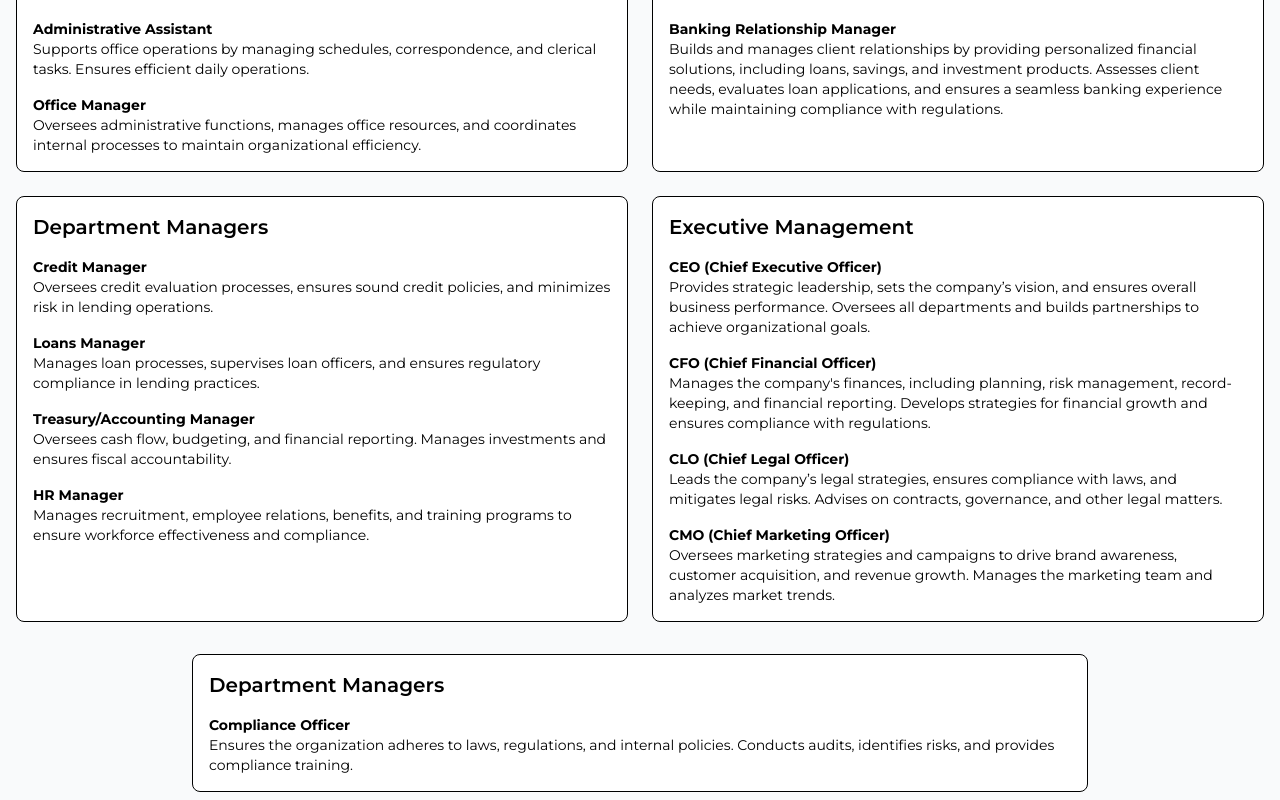
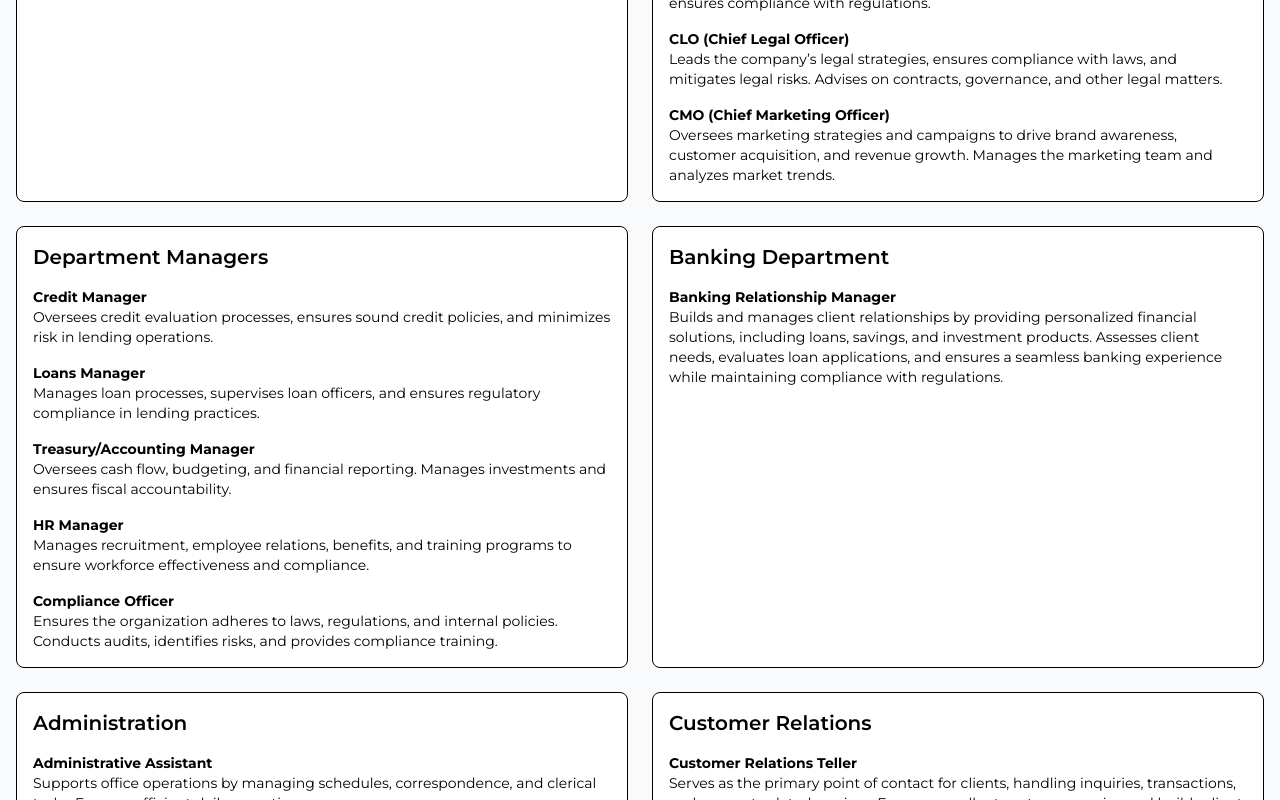
Before and after one commit to IURIS-Tech-Department/bank-neo, a Next.js app: page /careers in a window 1280 px wide. Shown: the part 440-1240 px from the top of the page. Built offline with nearby package versions, Linux system fonts and the light colour scheme.

Commit message:
feat: edit order careers and link learn more to disclaimer

```diff
--- a/src/app/components/careers/organization.tsx
+++ b/src/app/components/careers/organization.tsx
@@ -10,66 +10,6 @@ const OrganizationStructure = () => {
           name: "Partners",
           description:
             "Guide strategic decision-making and ensure the company meets its objectives. Provide oversight, contribute expertise, and monitor the organization's long-term sustainability.",
-        },
-      ],
-    },
-    {
-      title: "Customer Relations",
-      roles: [
-        {
-          name: "Customer Relations Teller",
-          description:
-            "Serves as the primary point of contact for clients, handling inquiries, transactions, and account-related services. Ensures excellent customer service and builds client trust.",
-        },
-      ],
-    },
-    {
-      title: "Administration",
-      roles: [
-        {
-          name: "Administrative Assistant",
-          description:
-            "Supports office operations by managing schedules, correspondence, and clerical tasks. Ensures efficient daily operations.",
-        },
-        {
-          name: "Office Manager",
-          description:
-            "Oversees administrative functions, manages office resources, and coordinates internal processes to maintain organizational efficiency.",
-        },
-      ],
-    },
-    {
-      title: "Banking Department",
-      roles: [
-        {
-          name: "Banking Relationship Manager",
-          description:
-            "Builds and manages client relationships by providing personalized financial solutions, including loans, savings, and investment products. Assesses client needs, evaluates loan applications, and ensures a seamless banking experience while maintaining compliance with regulations.",
-        },
-      ],
-    },
-    {
-      title: "Department Managers",
-      roles: [
-        {
-          name: "Credit Manager",
-          description:
-            "Oversees credit evaluation processes, ensures sound credit policies, and minimizes risk in lending operations.",
-        },
-        {
-          name: "Loans Manager",
-          description:
-            "Manages loan processes, supervises loan officers, and ensures regulatory compliance in lending practices.",
-        },
-        {
-          name: "Treasury/Accounting Manager",
-          description:
-            "Oversees cash flow, budgeting, and financial reporting. Manages investments and ensures fiscal accountability.",
-        },
-        {
-          name: "HR Manager",
-          description:
-            "Manages recruitment, employee relations, benefits, and training programs to ensure workforce effectiveness and compliance.",
         },
       ],
     },
@@ -99,12 +39,68 @@ const OrganizationStructure = () => {
       ],
     },
     {
-      title: "Compliance Officer",
+      title: "Department Managers",
       roles: [
+        {
+          name: "Credit Manager",
+          description:
+            "Oversees credit evaluation processes, ensures sound credit policies, and minimizes risk in lending operations.",
+        },
+        {
+          name: "Loans Manager",
+          description:
+            "Manages loan processes, supervises loan officers, and ensures regulatory compliance in lending practices.",
+        },
+        {
+          name: "Treasury/Accounting Manager",
+          description:
+            "Oversees cash flow, budgeting, and financial reporting. Manages investments and ensures fiscal accountability.",
+        },
+        {
+          name: "HR Manager",
+          description:
+            "Manages recruitment, employee relations, benefits, and training programs to ensure workforce effectiveness and compliance.",
+        },
         {
           name: "Compliance Officer",
           description:
             "Ensures the organization adheres to laws, regulations, and internal policies. Conducts audits, identifies risks, and provides compliance training.",
+        },
+      ],
+
+    },
+    {
+      title: "Banking Department",
+      roles: [
+        {
+          name: "Banking Relationship Manager",
+          description:
+            "Builds and manages client relationships by providing personalized financial solutions, including loans, savings, and investment products. Assesses client needs, evaluates loan applications, and ensures a seamless banking experience while maintaining compliance with regulations.",
+        },
+      ],
+    },
+    {
+      title: "Administration",
+      roles: [
+        {
+          name: "Administrative Assistant",
+          description:
+            "Supports office operations by managing schedules, correspondence, and clerical tasks. Ensures efficient daily operations.",
+        },
+        {
+          name: "Office Manager",
+          description:
+            "Oversees administrative functions, manages office resources, and coordinates internal processes to maintain organizational efficiency.",
+        },
+      ],
+    },
+    {
+      title: "Customer Relations",
+      roles: [
+        {
+          name: "Customer Relations Teller",
+          description:
+            "Serves as the primary point of contact for clients, handling inquiries, transactions, and account-related services. Ensures excellent customer service and builds client trust.",
         },
       ],
     },
@@ -115,7 +111,7 @@ const OrganizationStructure = () => {
       <div className="max-w-7xl mx-auto">
         <h1 className="text-3xl font-bold text-center mb-8">Organization Structure</h1>
         <div className="grid grid-cols-1 md:grid-cols-2 gap-6">
-          {sections.slice(0, -1).map((section, index) => (
+          {sections.map((section, index) => (
             <div
               key={index}
               className="border border-black p-4 rounded-lg bg-white"
@@ -132,25 +128,10 @@ const OrganizationStructure = () => {
             </div>
           ))}
         </div>
-
-        <div className="flex justify-center items-center mt-8">
-          <div className="border border-black p-4 rounded-lg bg-white max-w-4xl w-full">
-            <h2 className="text-xl font-semibold mb-4">Department Managers</h2>
-            <div className="space-y-4">
-              {sections[sections.length - 1].roles.map((role, idx) => (
-                <div key={idx}>
-                  <h3 className="text-sm font-bold">{role.name}</h3>
-                  <p className="text-sm">{role.description}</p>
-                </div>
-              ))}
-            </div>
-          </div>
-        </div>
-
         {/* Tombol Join Us */}
         <div className="text-center mt-10">
           <p className="text-lg mb-4">Interested in joining our team?</p>
-          <Link href="/about-us">
+          <Link href="/support">
             <button className="border-2 border-black text-black py-2 px-6 rounded-lg text-lg hover:bg-black hover:text-white">
               Join Us
             </button>
--- a/src/app/components/home/banking.tsx
+++ b/src/app/components/home/banking.tsx
@@ -21,7 +21,7 @@ const Banking: React.FC = () => {
       </div>
 
       <div className="relative z-2">
-        <Typography variant="h2" className="font-bold text-white">
+        <Typography variant="h1" className="font-bold text-white">
           neo
         </Typography>
         <Typography variant="h5" className="font-medium mb-4 text-white">
--- a/src/app/components/ui/footer.tsx
+++ b/src/app/components/ui/footer.tsx
@@ -17,7 +17,7 @@ function Footer() {
             availability subject to change.
           </p>
           <Link
-            href="#"
+            href="/disclaimer"
             className="flex items-center gap-2 text-sm lg:text-base pt-2"
           >
             Learn More{" "}
```
